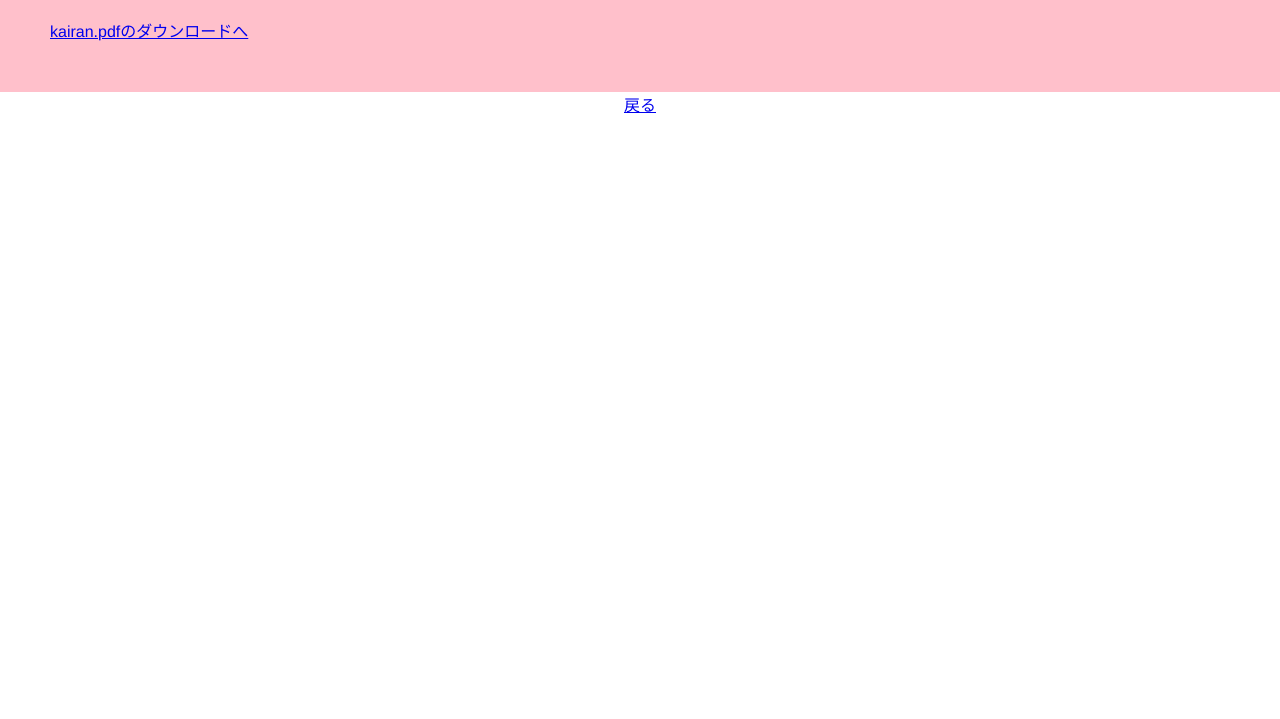
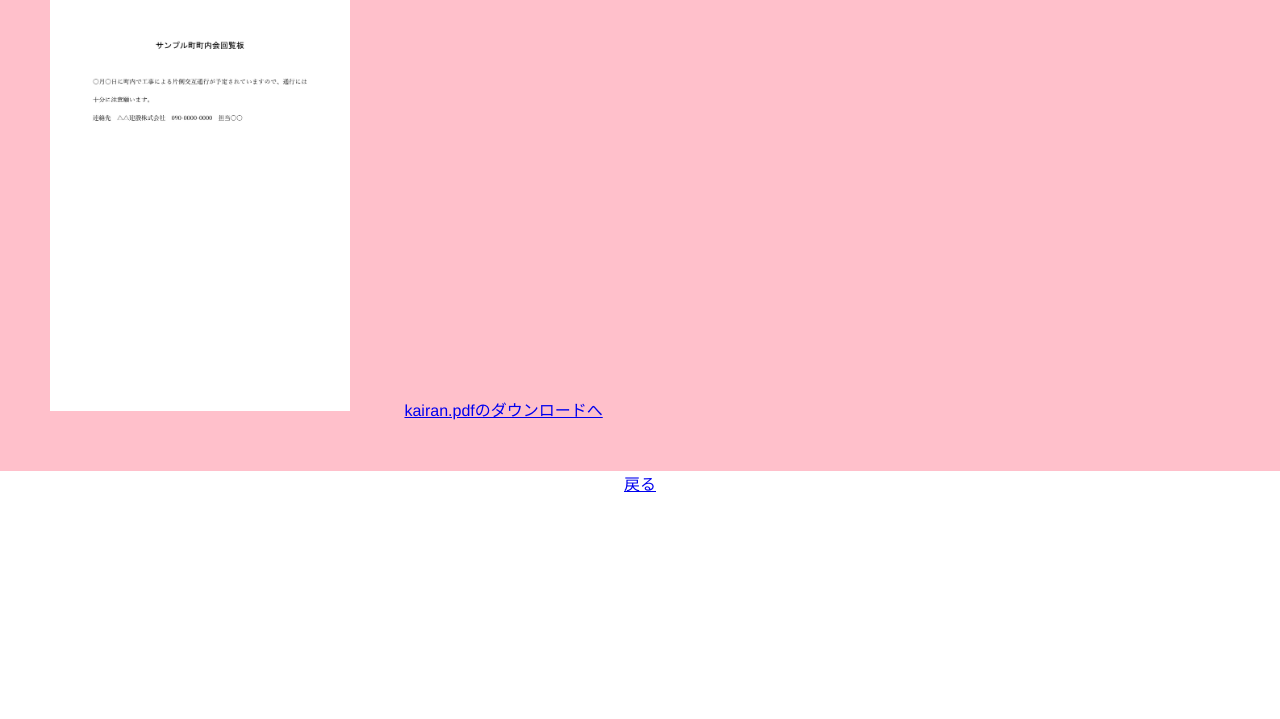
Before and after one commit to kikakukan/tyonaikai, a plain HTML site: page p-3.html in a window 1280 px wide. Shown: the part 81-800 px from the top of the page. Drawn offline with Linux system fonts and the light colour scheme.

Commit message:
Add files via upload

```diff
--- a/p-3.html
+++ b/p-3.html
@@ -10,7 +10,8 @@
 <body>
   <section id="kairan">
     <h2>回覧板</h2>
-    <a href="kairan.pdf" download="kairan.pdf">kairan.pdfのダウンロードへ</a>
+      <img src="kairan.jpg" alt="回覧板" width="300">
+      <p><a href="kairan.pdf" download="kairan.pdf">kairan.pdfのダウンロードへ</a></p>
   </section>
   <section id="modoru">
     <a href="index.html">戻る</a>
--- a/style.css
+++ b/style.css
@@ -87,10 +87,16 @@ header p {
   padding: 32px 0 0 30px;
 }
 
-#kairan a {
+#kairan img {
+  margin-left: 50px;
+  margin-bottom: 5px;
+}
+
+#kairan p {
   display: inline-block;
+  text-align: center;
   margin: 0;
-  margin-top: 32px;
+  margin-top: 4px;
   margin-left: 50px;
   margin-bottom: 50px;
 }
@@ -108,7 +114,7 @@ header p {
   padding: 8px 0 0 50px;
 }
 
-img {
+#katudo img {
   margin-left: 50px;
   margin-bottom: 30px;
 }
```
Also changed, not shown: kairan.jpg (added).
